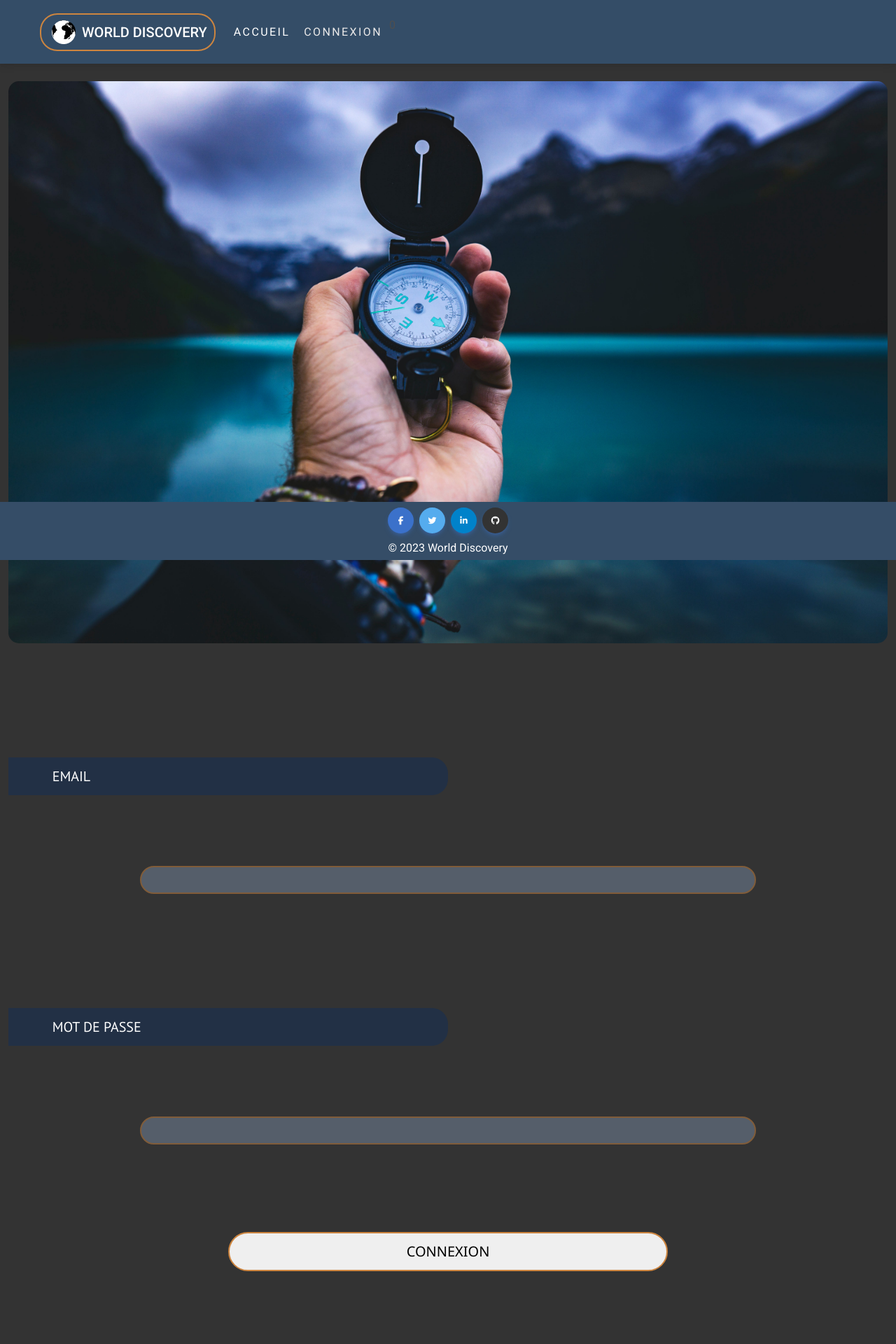
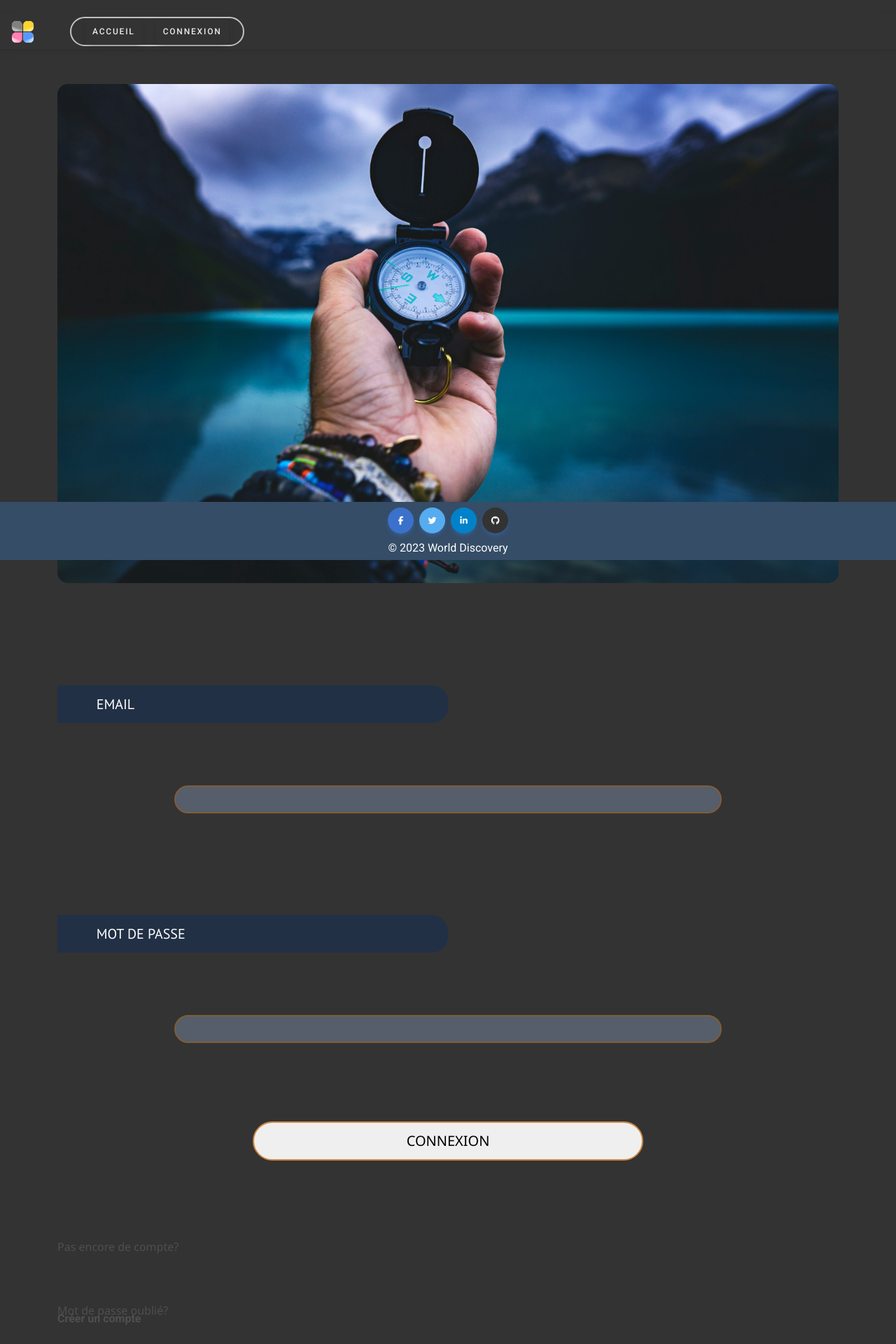
Before and after one commit to WildCodeSchool/2023-09-JS-BDX-P3-only-famous, a React (Vite) app in the folder frontend/: page /connexion in a window 1280 px wide. Shown: the top 1920 px of the page at 70% size. Built offline with nearby package versions, Linux system fonts and the light colour scheme.

Commit message:
adding new menu style

```diff
--- a/frontend/src/App.css
+++ b/frontend/src/App.css
@@ -9,6 +9,7 @@
   min-height: 100vh;
   margin: 0 auto;
   padding-bottom: 80px;
+  padding-top: 50px;
 }
 body {
   background-color: #333333;
--- a/frontend/src/App.jsx
+++ b/frontend/src/App.jsx
@@ -2,13 +2,14 @@ import "./styles/_index.scss";
 import { Outlet } from "react-router-dom";
 import "./App.css";
 import Footer from "./components/Footer";
-import Navbar from "./components/Navbar";
+import RastaMenu from "./components/RastaMenu";
 
 function App() {
   return (
     <>
-      <Navbar />
-      <div className="App container-fluid">
+      {/* <Navbar /> */}
+      <RastaMenu />
+      <div className="App container-md">
         <Outlet />
       </div>
       <Footer />
--- /dev/null
+++ b/frontend/src/components/RastaMenu.jsx
@@ -0,0 +1,127 @@
+import { useState } from "react";
+import { useNavigate } from "react-router-dom";
+import { useUserContext } from "../context/UserContext";
+
+export default function RastaMenu() {
+  const navigate = useNavigate();
+  const { user } = useUserContext();
+  const [isChecked, setChecked] = useState(false);
+
+  function handleClick(e) {
+    e.preventDefault();
+    setChecked(false);
+  }
+
+  return (
+    <div className="navbar">
+      {window.addEventListener("resize", () => {
+        setChecked(false);
+      })}
+      <div className="classic-navbar">
+        <div className="main-logo">
+          <img
+            src="./src/assets/logoButtons.svg"
+            alt=""
+            className="logo"
+            width="35"
+            height="35"
+          />
+        </div>
+        <div className="navbar-links">
+          <button
+            type="button"
+            onClick={() => {
+              navigate("/");
+              handleClick();
+            }}
+            className="desktop-navbar-li btn"
+          >
+            <span className="navbar-link">Accueil</span>
+          </button>
+          <button
+            type="button"
+            onClick={() => {
+              navigate("/connexion");
+              handleClick();
+            }}
+            className="desktop-navbar-li btn"
+          >
+            <span className="navbar-link">Connexion</span>
+          </button>
+          {user.isAdmin ? (
+            <button
+              type="button"
+              onClick={() => {
+                navigate("/admin");
+                handleClick();
+              }}
+              className="desktop-navbar-li btn"
+            >
+              <span className="navbar-link">Admin</span>
+            </button>
+          ) : (
+            ""
+          )}
+        </div>
+      </div>
+      <div className="burger">
+        <input
+          type="checkbox"
+          id="menu-toggle"
+          onChange={() => {
+            setChecked(!isChecked);
+          }}
+          checked={isChecked}
+        />
+        <label id="trigger" htmlFor="menu-toggle">
+          {" "}
+        </label>
+        <label id="burger" htmlFor="menu-toggle">
+          {" "}
+        </label>
+        <ul id="menu">
+          <li id="my-li">
+            <button
+              type="button"
+              onClick={(e) => {
+                navigate("/");
+                handleClick(e);
+              }}
+              className="desktop-navbar-li btn"
+            >
+              <span className="navbar-link">Accueil</span>
+            </button>
+          </li>
+          <li id="my-li">
+            <button
+              type="button"
+              onClick={(e) => {
+                navigate("/connexion");
+                handleClick(e);
+              }}
+              className="desktop-navbar-li btn"
+            >
+              <span className="navbar-link">Connexion</span>
+            </button>
+          </li>
+          {user.isAdmin ? (
+            <li id="my-li">
+              <button
+                type="button"
+                onClick={(e) => {
+                  navigate("/admin");
+                  handleClick(e);
+                }}
+                className="desktop-navbar-li btn"
+              >
+                <span className="navbar-link">Admin</span>
+              </button>
+            </li>
+          ) : (
+            ""
+          )}
+        </ul>
+      </div>
+    </div>
+  );
+}
--- a/frontend/src/pages/Home.jsx
+++ b/frontend/src/pages/Home.jsx
@@ -20,7 +20,11 @@ function Home() {
     <div>
       <Map />
       {videos && <Carroussel videoItems={videos} titre={playlistTitle} />}
-      {/* <Carroussel videoItems={videoItems} titre="Villes" /> */}
+      {videos && <Carroussel videoItems={videos} titre={playlistTitle} />}
+
+      {videos && <Carroussel videoItems={videos} titre={playlistTitle} />}
+
+      {videos && <Carroussel videoItems={videos} titre={playlistTitle} />}
     </div>
   );
 }
--- a/frontend/src/styles/_index.scss
+++ b/frontend/src/styles/_index.scss
@@ -10,6 +10,7 @@
 @import "./tag.scss";
 @import "./_map.scss";
 @import "./_videoItem.scss";
+@import "./_rastaMenu.scss";
 @import url("https://fonts.googleapis.com/css2?family=PT+Sans&display=swap");
 
 @import url("https://fonts.googleapis.com/css2?family=PT+Sans&display=swap");
--- /dev/null
+++ b/frontend/src/styles/_rastaMenu.scss
@@ -0,0 +1,220 @@
+@import url(https://fonts.googleapis.com/css?family=Roboto:400,700);
+
+@keyframes checked-anim {
+  50% {
+    width: 250px;
+    height: 250px;
+  }
+  100% {
+    width: 200px;
+    height: 200px;
+    border-radius: 0px 25px 100px 25px;
+  }
+}
+@keyframes not-checked-anim {
+  0% {
+    width: 200px;
+    height: 200px;
+  }
+}
+.navbar li,
+a {
+  margin: 75px 0 -55px 0;
+  color: var(--primary);
+  font:
+    12pt "Roboto",
+    sans-serif;
+  font-weight: 700;
+  line-height: 1.8;
+  text-decoration: none;
+  text-transform: none;
+  list-style: none;
+  outline: 0;
+  display: none;
+}
+.navbar li button {
+  outline: none;
+  border: none;
+  box-shadow: 0 0 0 black;
+}
+.navbar li {
+  text-align: start;
+}
+.burger {
+  z-index: 10;
+}
+
+html,
+body {
+  margin: 0;
+  padding: 0;
+  background-color: var(--primary);
+  font-family: "Roboto", sans-serif;
+  overflow-x: hidden;
+}
+@media screen and (min-width: 600px) {
+  body {
+    overflow-x: hidden;
+  }
+}
+
+#trigger,
+#burger,
+#burger:before,
+#burger:after {
+  position: absolute;
+  top: 20px;
+  left: 10px;
+  background-color: var(--secondary-me);
+  width: 30px;
+  height: 5px;
+  transition: 0.2s ease;
+  cursor: pointer;
+  z-index: 1;
+}
+#trigger {
+  height: 30px;
+  background: none;
+}
+#burger:before {
+  content: " ";
+  top: 10px;
+  left: 0;
+}
+.navbar {
+  padding: 0;
+}
+#burger:after {
+  content: " ";
+  top: 20px;
+  left: 0;
+}
+#menu-toggle:checked + #trigger + #burger {
+  top: 35px;
+  transform: rotate(180deg);
+  transition: transform 0.2s ease;
+}
+
+#menu-toggle:checked + #trigger + #burger:before {
+  width: 20px;
+  top: -2px;
+  left: 18px;
+  transform: rotate(45deg) translateX(-5px);
+  transition: transform 0.2s ease;
+}
+#menu-toggle:checked + #trigger + #burger:after {
+  width: 20px;
+  top: 2px;
+  left: 18px;
+  transform: rotate(-45deg) translateX(-5px);
+  transition: transform 0.2s ease;
+}
+#menu {
+  position: absolute;
+  margin: 0;
+  padding: 0;
+  width: 50px;
+  height: 10px;
+  background-color: var(--primary-me-dark);
+  border-bottom-right-radius: 40%;
+  // border-top-left-radius: 30%;
+
+  // border-radius: 50px;
+  box-shadow: 0 2px 5px rgba(0, 0, 0, 0.26);
+  animation: not-checked-anim 0.2s both;
+  transition: 0.2s;
+  border: 2px solid var(--font-light-grey);
+}
+#menu-toggle:checked + #trigger + #burger + #menu {
+  animation: checked-anim 1s ease both;
+}
+#menu-toggle:checked + #trigger ~ #menu > li,
+a {
+  display: block;
+}
+[type="checkbox"]:not(:checked),
+[type="checkbox"]:checked {
+  display: none;
+}
+
+@media screen and (min-width: 600px) {
+  .burger {
+    display: none;
+  }
+  .navbar {
+    margin-top: 20px;
+    padding: 0;
+  }
+}
+.classic-navbar {
+  background-color: var(--primary-me);
+  height: 40px;
+  margin: 5px 0;
+
+  display: flex;
+  flex-direction: row;
+  justify-content: space-between;
+  align-items: center;
+}
+.navbar-links {
+  border: 2px solid var(--border);
+  padding: 0px 10px;
+  border-radius: 30px;
+}
+.desktop-navbar-li {
+  color: var(--white);
+  display: inline-block;
+  margin: 0 10px;
+  padding: 0;
+  position: relative;
+}
+.desktop-navbar-li::after {
+  content: "";
+  position: absolute;
+  width: 100%;
+  transform: scaleX(0);
+  height: 2px;
+  bottom: 0;
+  left: 0;
+  background-color: var(--white);
+  transform-origin: bottom right;
+  transition: transform 0.25s ease-out;
+}
+
+.desktop-navbar-li:hover::after {
+  transform: scaleX(1);
+  transform-origin: bottom left;
+}
+@media screen and (max-width: 600px) {
+  .classic-navbar {
+    display: none;
+  }
+  .social-media {
+    display: none;
+  }
+}
+#menu {
+  padding-top: 60px;
+}
+#my-li {
+  margin: 0;
+  padding: 0;
+}
+.social-media {
+  margin-right: 10px;
+}
+.logo {
+  margin: 0 5px;
+  transition: all 0.2s ease-in-out;
+}
+.main-logo {
+  width: 90px;
+  margin-left: 10px;
+}
+.gh:hover,
+.in:hover {
+  filter: contrast(2);
+}
+.logo:hover {
+  transform: scale(1.1);
+}
```
Also changed, not shown: frontend/src/assets/logoButtons.svg (added).
